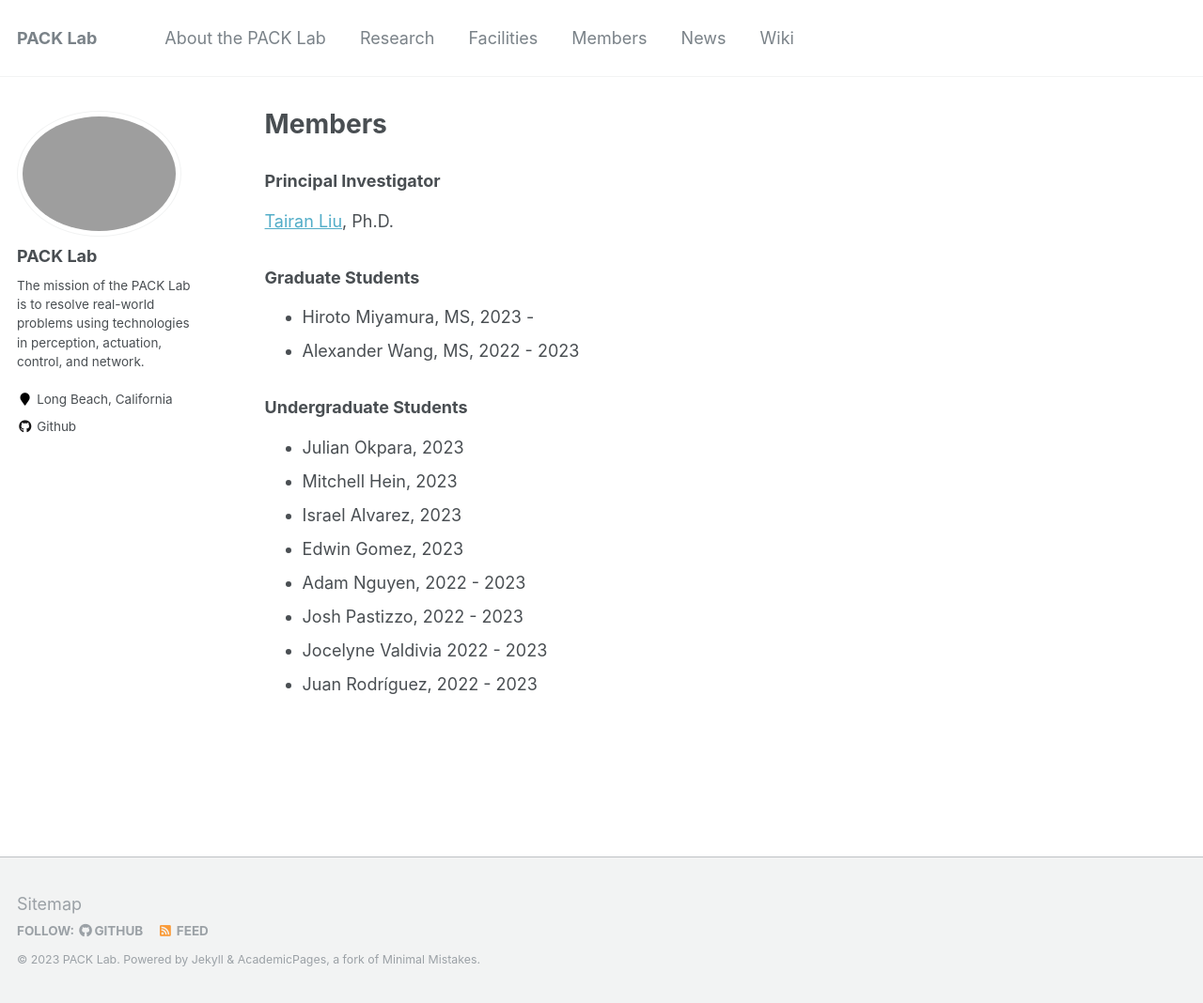
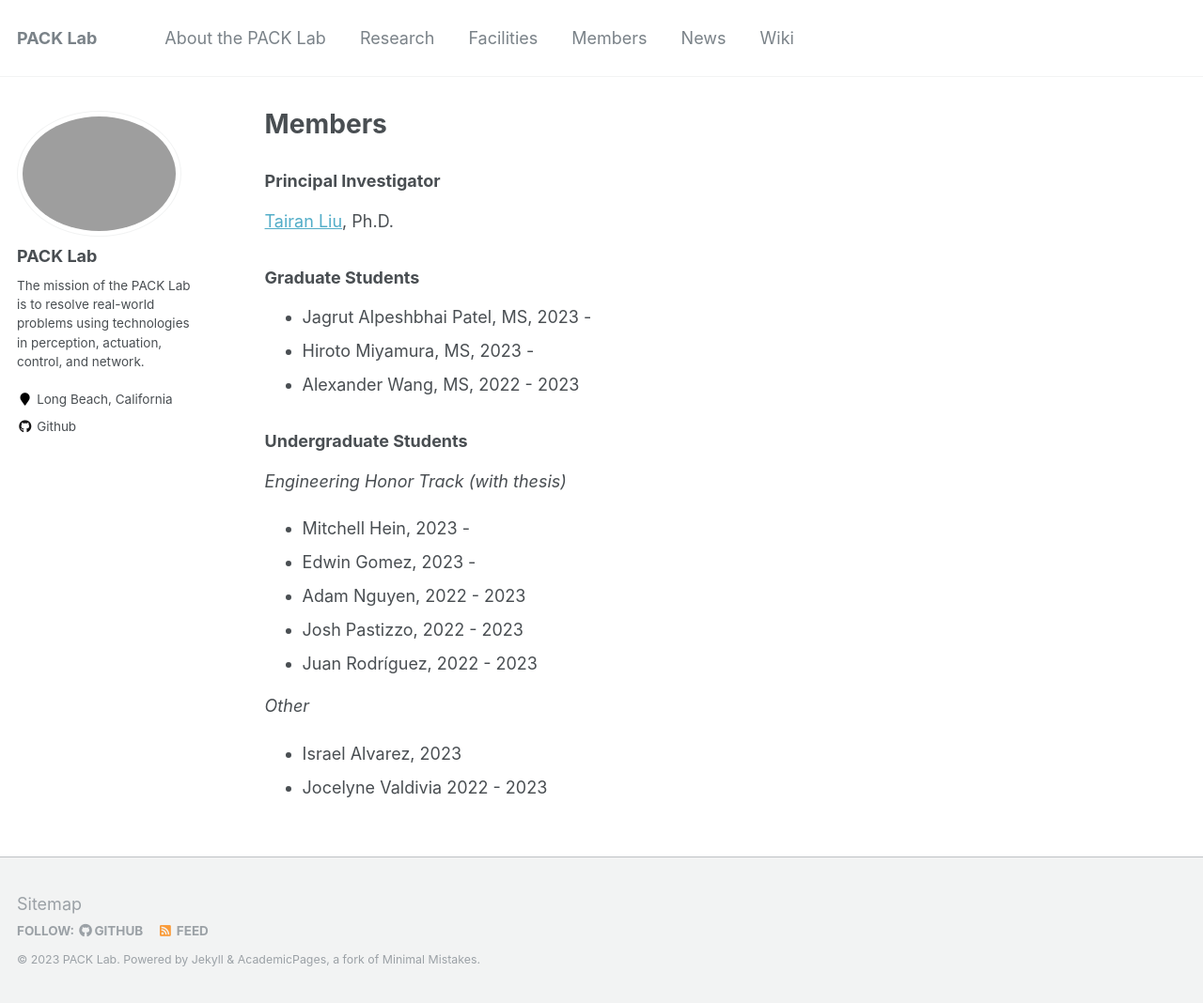
Before and after one commit to pack-lab/pack-lab.github.io, a Jekyll site: the page built from _pages/members.md, in a window 1280 px wide and 1068 px high. Shown: the whole window at 94% size. Built offline with Jekyll 4.4.1, drawn with Linux system fonts in a browser that asks for light colours.

Commit message:
Update members.md

```diff
--- a/_pages/members.md
+++ b/_pages/members.md
@@ -11,16 +11,20 @@ author_profile: true
 
 ### Graduate Students
 
+* Jagrut Alpeshbhai Patel, MS, 2023 -
 * Hiroto Miyamura, MS, 2023 -
 * Alexander Wang, MS, 2022 - 2023
 
 ### Undergraduate Students
 
-* Julian Okpara, 2023
-* Mitchell Hein, 2023
-* Israel Alvarez, 2023
-* Edwin Gomez, 2023
+*Engineering Honor Track (with thesis)*
+
+* Mitchell Hein, 2023 -
+* Edwin Gomez, 2023 -
 * Adam Nguyen, 2022 - 2023
 * Josh Pastizzo, 2022 - 2023
+* Juan Rodríguez, 2022 - 2023
+
+*Other*
+* Israel Alvarez, 2023
 * Jocelyne Valdivia 2022 - 2023
-* Juan Rodríguez, 2022 - 2023
```
